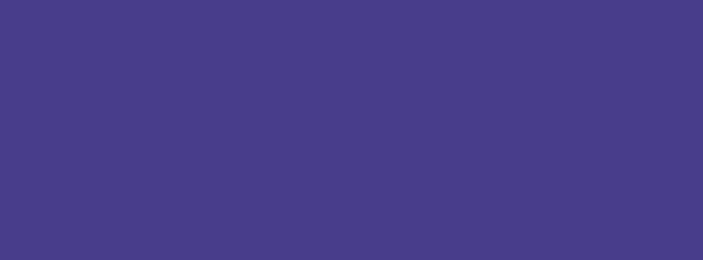
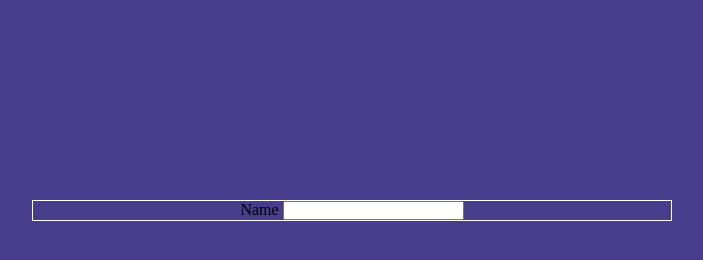
Before and after one commit to MahsumaRezai/CssForm, a website: page index.html in a window 1280 px wide. Shown: the whole page, without its empty margins (288-991 px from the left). Drawn offline with Linux system fonts and the light colour scheme.

Commit message:
add style for form

```diff
--- a/index.html
+++ b/index.html
@@ -10,6 +10,14 @@
 </head>
 
 <body class="body">
+    <form class="form">
+        <div>
+            <label>Name</label>
+            <input>
+        </div>
+
+
+    </form>
 
 
 
--- a/scss/main.scss
+++ b/scss/main.scss
@@ -6,3 +6,15 @@
  .body {
      background: darkslateblue;
  }
+ .form {
+     border: 1px solid white;
+     width: 50%;
+     margin: auto;
+     margin-top: 200px;
+     display: flex;
+     flex-direction: column;
+     justify-content: center;
+     align-items: center
+
+
+ }
```
Also changed, not shown: css/style.css.
